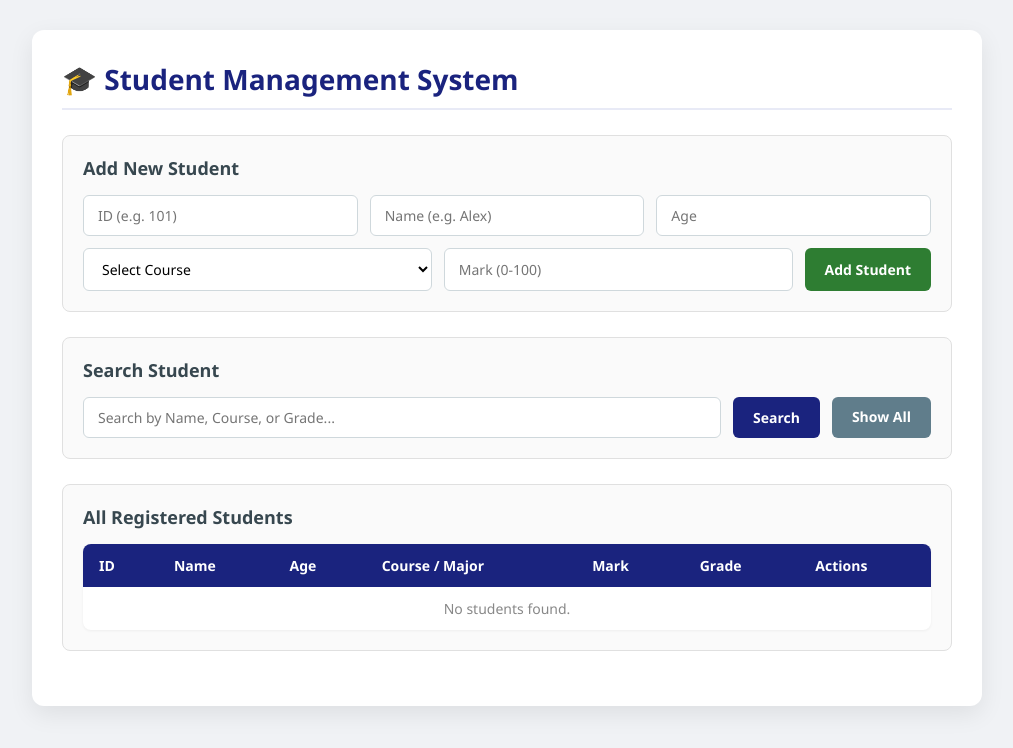
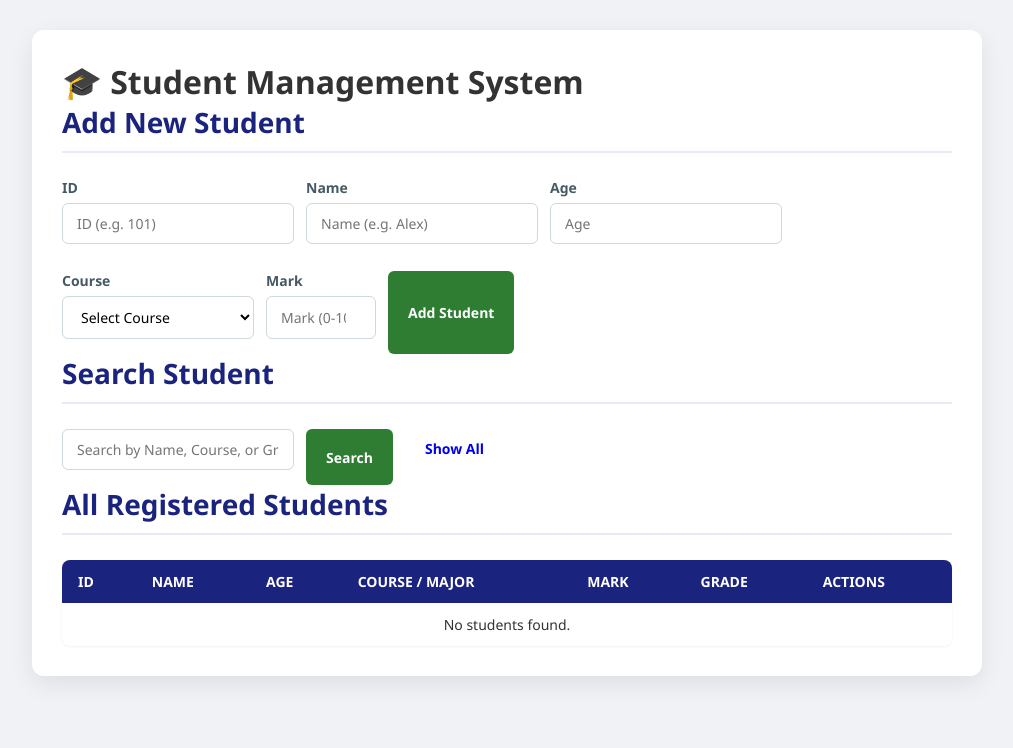
Before and after one commit to Sereiboth180/StudentManagementSystem, a Flask app: page / in a window 1280 px wide. Shown: the top 748 px of the page, without its empty margins (133-1146 px from the left). Run offline with Flask 3, Linux system fonts and the light colour scheme.

Commit message:
Update index.html

```diff
--- a/templates/index.html
+++ b/templates/index.html
@@ -2,92 +2,103 @@
 <html lang="en">
 <head>
     <meta charset="UTF-8">
+    <meta name="viewport" content="width=device-width, initial-scale=1.0">
     <title>Student Management System</title>
-    <!-- Link external stylesheet from static folder -->
     <link rel="stylesheet" href="{{ url_for('static', filename='style.css') }}">
 </head>
 <body>
     <div class="container">
-        <h2>🎓 Student Management System</h2>
+        <h1>🎓 Student Management System</h1>
 
-        <!-- ADD STUDENT FORM -->
-        <div class="section">
-            <h3>Add New Student</h3>
-            <form action="/add" method="POST">
-                <input type="text" name="student_id" placeholder="ID (e.g. 101)" required>
+        <!-- Add Student Form (Stacked Vertically) -->
+        <div class="section-card">
+            <h2>Add New Student</h2>
+            <form action="/add" method="POST" class="form-vertical">
+                <div class="form-group">
+                    <label>ID</label>
+                    <input type="text" name="id" placeholder="ID (e.g. 101)" required>
+                </div>
+
+                <div class="form-group">
+                    <label>Name</label>
                     <input type="text" name="name" placeholder="Name (e.g. Alex)" required>
+                </div>
+
+                <div class="form-group">
+                    <label>Age</label>
                     <input type="number" name="age" placeholder="Age" required>
+                </div>
 
+                <div class="form-group">
+                    <label>Course</label>
                     <select name="course" required>
                         <option value="" disabled selected>Select Course</option>
                         <option value="Software Engineering">Software Engineering</option>
-                    <option value="Business Administration">Business Administration</option>
                         <option value="Computer Science">Computer Science</option>
                         <option value="Data Science">Data Science</option>
-                    <option value="Marketing">Marketing</option>
                     </select>
+                </div>
 
-                <input type="number" step="0.1" name="mark" placeholder="Mark (0-100)" required>
-                <button type="submit">Add Student</button>
+                <div class="form-group">
+                    <label>Mark</label>
+                    <input type="number" name="mark" min="0" max="100" placeholder="Mark (0-100)" required>
+                </div>
+
+                <button type="submit" class="btn">Add Student</button>
             </form>
         </div>
 
-        <!-- SEARCH BAR -->
-        <div class="section">
-            <h3>Search Student</h3>
-            <form action="/search" method="GET">
-                <input type="text" name="query" placeholder="Search by Name, Course, or Grade..." value="{{ search_query if search_query }}" required>
-                <button type="submit" style="background-color: #1a237e;">Search</button>
-                <a href="/" class="btn btn-clear">Show All</a>
+        <!-- Search Form (Single Row) -->
+        <div class="section-card">
+            <h2>Search Student</h2>
+            <form action="/search" method="GET" class="form-horizontal">
+                <div class="form-group">
+                    <input type="text" name="query" placeholder="Search by Name, Course, or Grade...">
+                </div>
+                <button type="submit" class="btn">Search</button>
+                <a href="/" class="btn btn-secondary">Show All</a>
             </form>
         </div>
 
-        <!-- STUDENTS TABLE -->
-        <div class="section">
-            <h3>
-                {% if search_query %}
-                    Search Results for "{{ search_query }}"
-                {% else %}
-                    All Registered Students
-                {% endif %}
-            </h3>
+        <!-- Registered Students Table -->
+        <div class="section-card">
+            <h2>All Registered Students</h2>
+            <div class="table-container">
                 <table>
                     <thead>
                         <tr>
                             <th>ID</th>
-                        <th>Name</th>
-                        <th>Age</th>
-                        <th>Course / Major</th>
-                        <th>Mark</th>
-                        <th>Grade</th>
-                        <th>Actions</th>
+                            <th>NAME</th>
+                            <th>AGE</th>
+                            <th>COURSE / MAJOR</th>
+                            <th>MARK</th>
+                            <th>GRADE</th>
+                            <th>ACTIONS</th>
                         </tr>
                     </thead>
                     <tbody>
-                    {% for s in student_list %}
+                        {% for student in students %}
                         <tr>
-                        <td><strong>{{ s.student_id }}</strong></td>
-                        <td>{{ s.name }}</td>
-                        <td>{{ s.age }}</td>
-                        <td>{{ s.course }}</td>
-                        <td>{{ s.mark }}</td>
+                            <td><strong>{{ student.id }}</strong></td>
+                            <td>{{ student.name }}</td>
+                            <td>{{ student.age }}</td>
+                            <td>{{ student.course }}</td>
+                            <td>{{ student.mark }}</td>
+                            <td><span class="badge">{{ student.grade }}</span></td>
                             <td>
-                            <!-- Grade Badge styling based on letter grade -->
-                            <span class="badge grade-{{ s.grade }}">{{ s.grade }}</span>
-                        </td>
-                        <td>
-                            <a href="/edit/{{ s.student_id }}" class="edit-btn">Edit</a>
-                            <a href="/delete/{{ s.student_id }}" class="delete-btn">Delete</a>
+                                <a href="/edit/{{ student.id }}" class="action-link">Edit</a> |
+                                <a href="/delete/{{ student.id }}" class="action-link delete">Delete</a>
                             </td>
                         </tr>
                         {% else %}
                         <tr>
-                        <td colspan="7" style="text-align: center; color: #888;">No students found.</td>
+                            <td colspan="7" style="text-align: center; color: var(--text-muted);">No students found.</td>
                         </tr>
                         {% endfor %}
                     </tbody>
                 </table>
             </div>
         </div>
+    </div>
 </body>
 </html>
```
Lines whose indentation alone changed are shown as unchanged.
